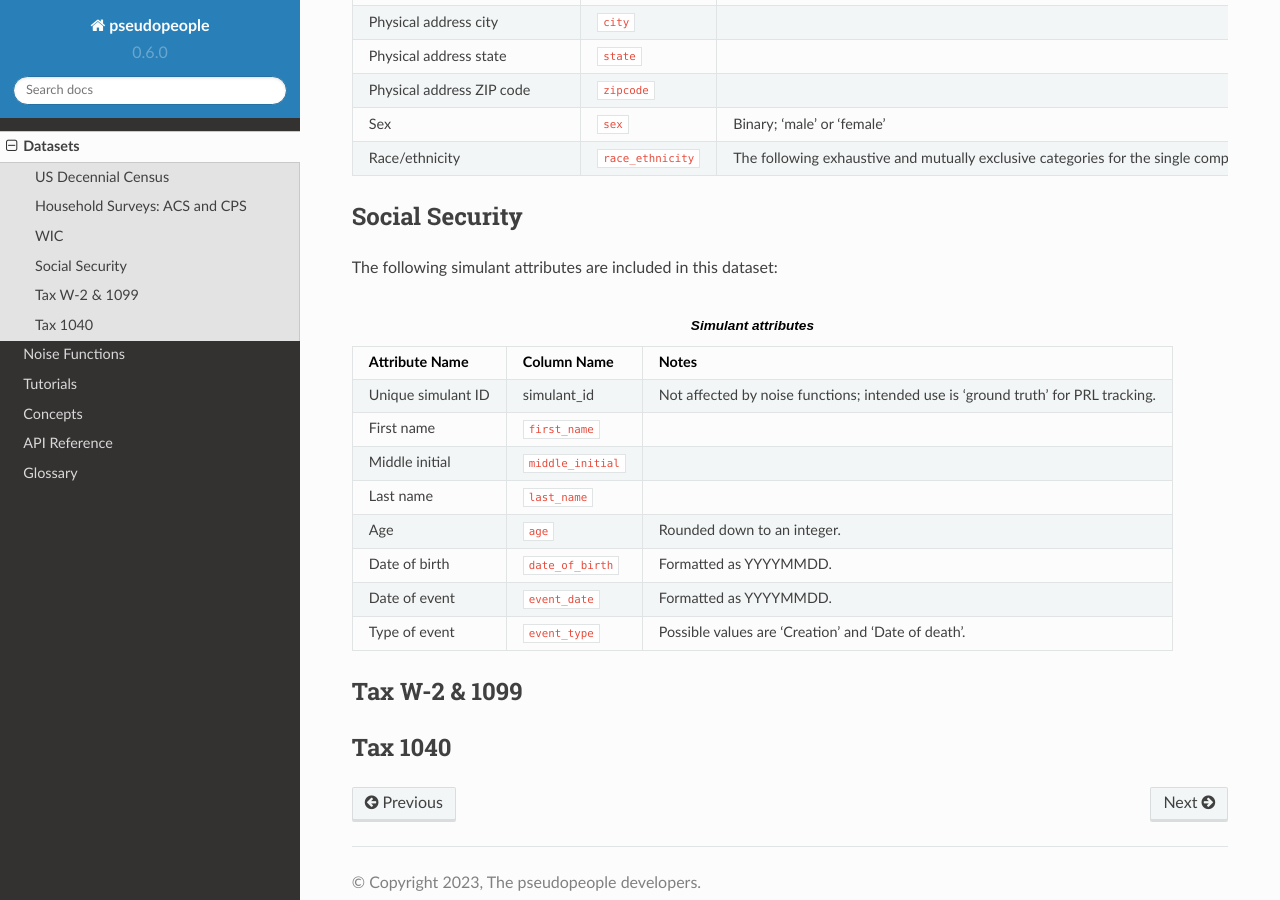
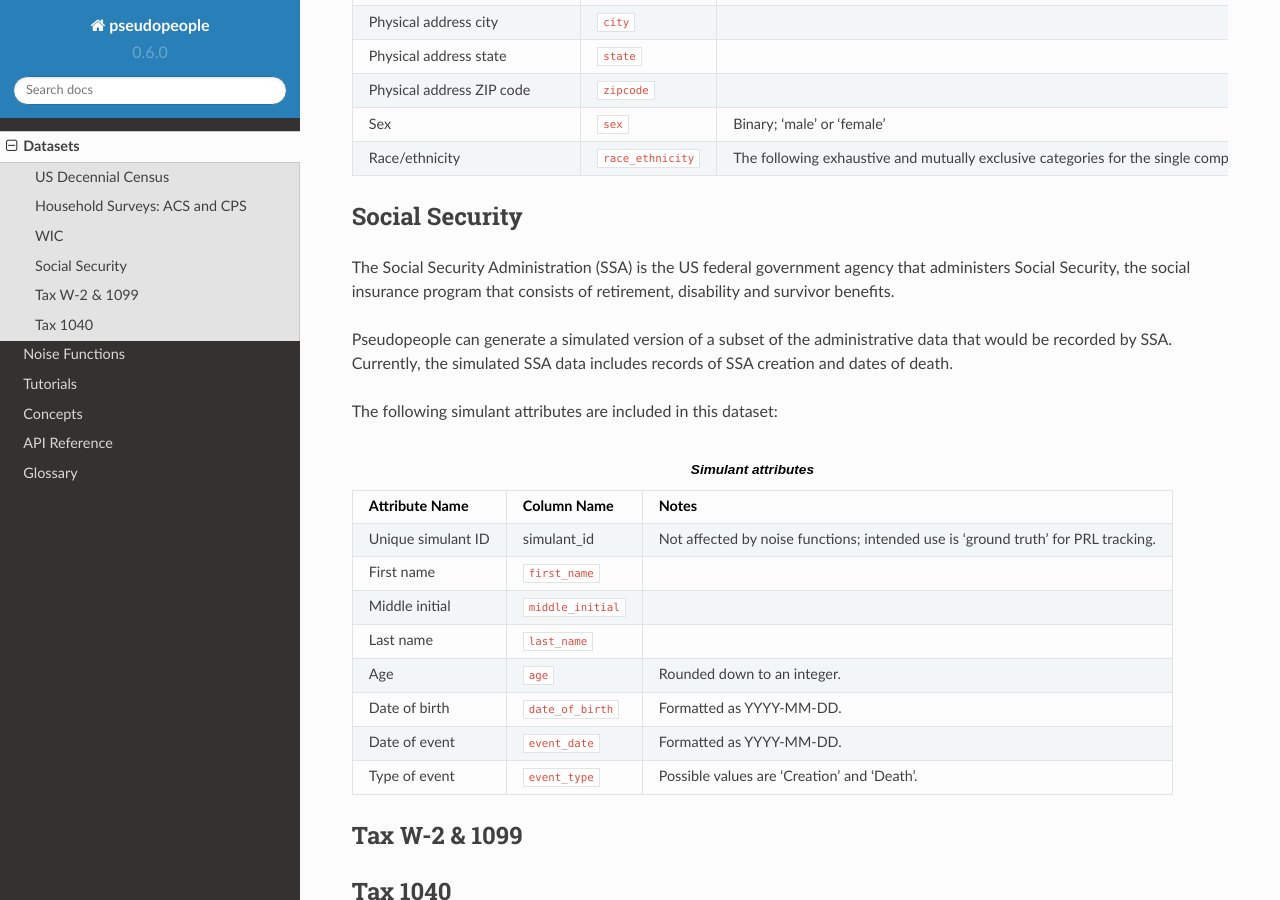
Before and after one commit to ihmeuw/pseudopeople, a Sphinx documentation site: the page built from docs/source/datasets/index.rst, in a window 1280 px wide and 900 px high, scrolled down 3567 px. Built offline with Sphinx 7.4.7 and the Read the Docs theme 2.0.0, drawn with Linux system fonts in a browser that asks for light colours.

Commit message:
adding ssa dataset description to docs

```diff
--- a/docs/source/datasets/index.rst
+++ b/docs/source/datasets/index.rst
@@ -237,6 +237,12 @@ The following simulant attributes are included in this dataset:
 Social Security
 ---------------
 
+The Social Security Administration (SSA) is the US federal government agency that administers Social Security, the social insurance program
+that consists of retirement, disability and survivor benefits.
+
+Pseudopeople can generate a simulated version of a subset of the administrative data that would be recorded by SSA. Currently, the simulated
+SSA data includes records of SSA creation and dates of death.
+
 The following simulant attributes are included in this dataset:
 
 .. list-table:: **Simulant attributes**
@@ -262,13 +268,13 @@ The following simulant attributes are included in this dataset:
      - Rounded down to an integer.
    * - Date of birth
      - :code:`date_of_birth`
-     - Formatted as YYYYMMDD.
+     - Formatted as YYYY-MM-DD.
    * - Date of event
      - :code:`event_date`
-     - Formatted as YYYYMMDD.
+     - Formatted as YYYY-MM-DD.
    * - Type of event
      - :code:`event_type`
-     - Possible values are 'Creation' and 'Date of death'.
+     - Possible values are 'Creation' and 'Death'.
 
 
 Tax W-2 & 1099
```
